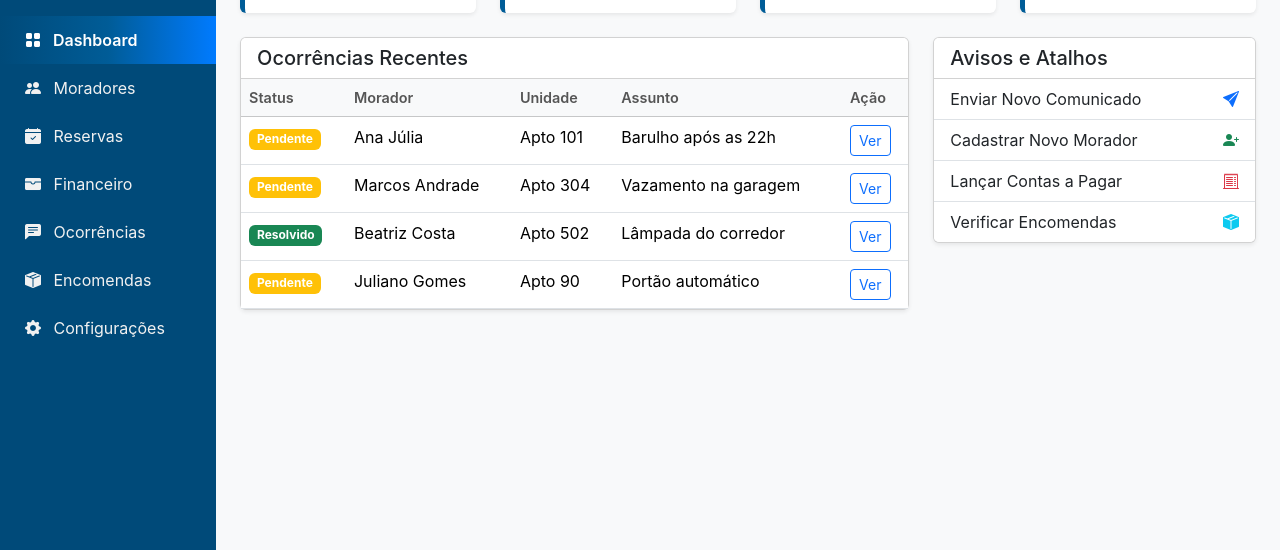
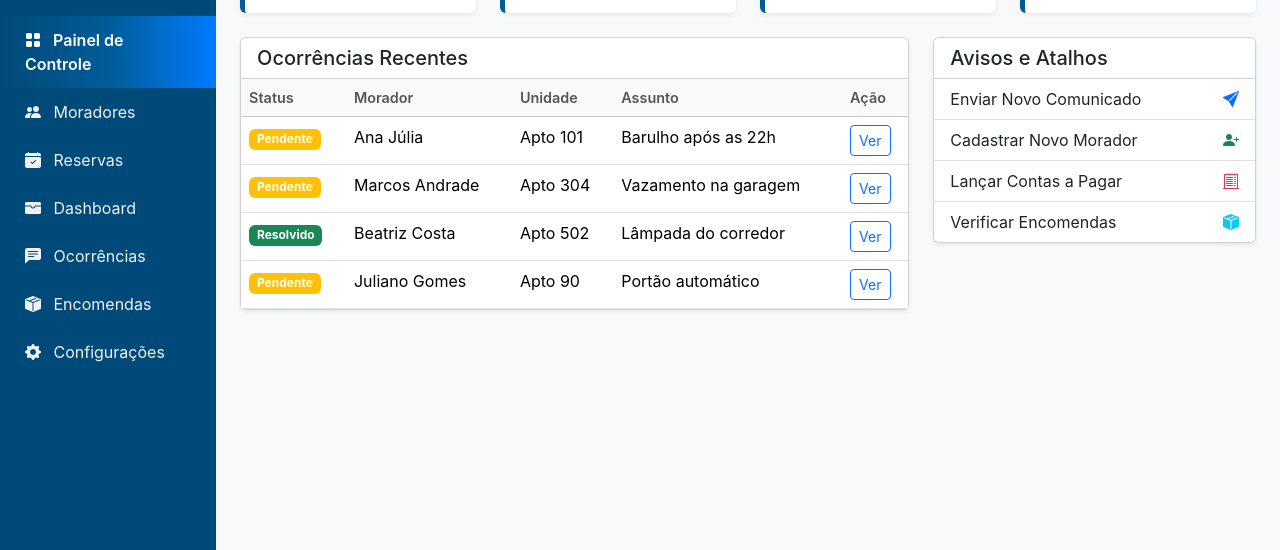
Before and after one commit to SergioBragaNeto/condocity, a plain HTML site: page dashboard.html in a window 1280 px wide. Shown: the part 250-800 px from the top of the page. Drawn offline with nearby package versions, Linux system fonts and the light colour scheme; files whose address does not match are found by name.

Commit message:
Alteração do nome da barra de ferramentas

```diff
--- a/dashboard.html
+++ b/dashboard.html
@@ -30,7 +30,7 @@
                 <li class="active">
                     <a href="#">
                         <i class="bi bi-grid-fill me-2"></i>
-                        Dashboard
+                        Painel de Controle
                     </a>
                 </li>
                 <li>
@@ -48,7 +48,7 @@
                 <li>
                     <a href="financeiro.html">
                         <i class="bi bi-wallet-fill me-2"></i>
-                        Financeiro
+                        Dashboard
                     </a>
                 </li>
                 <li>
```
